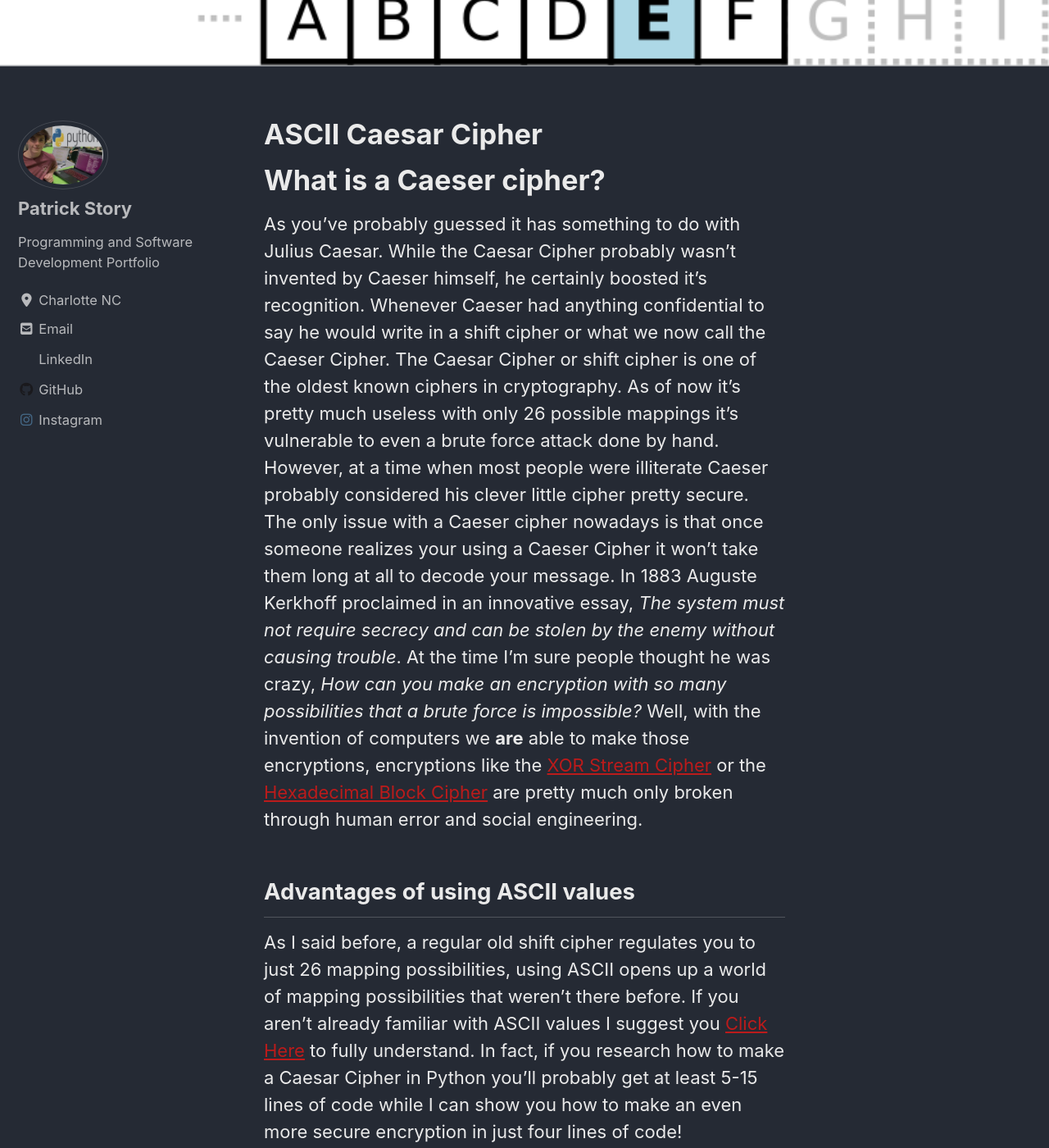
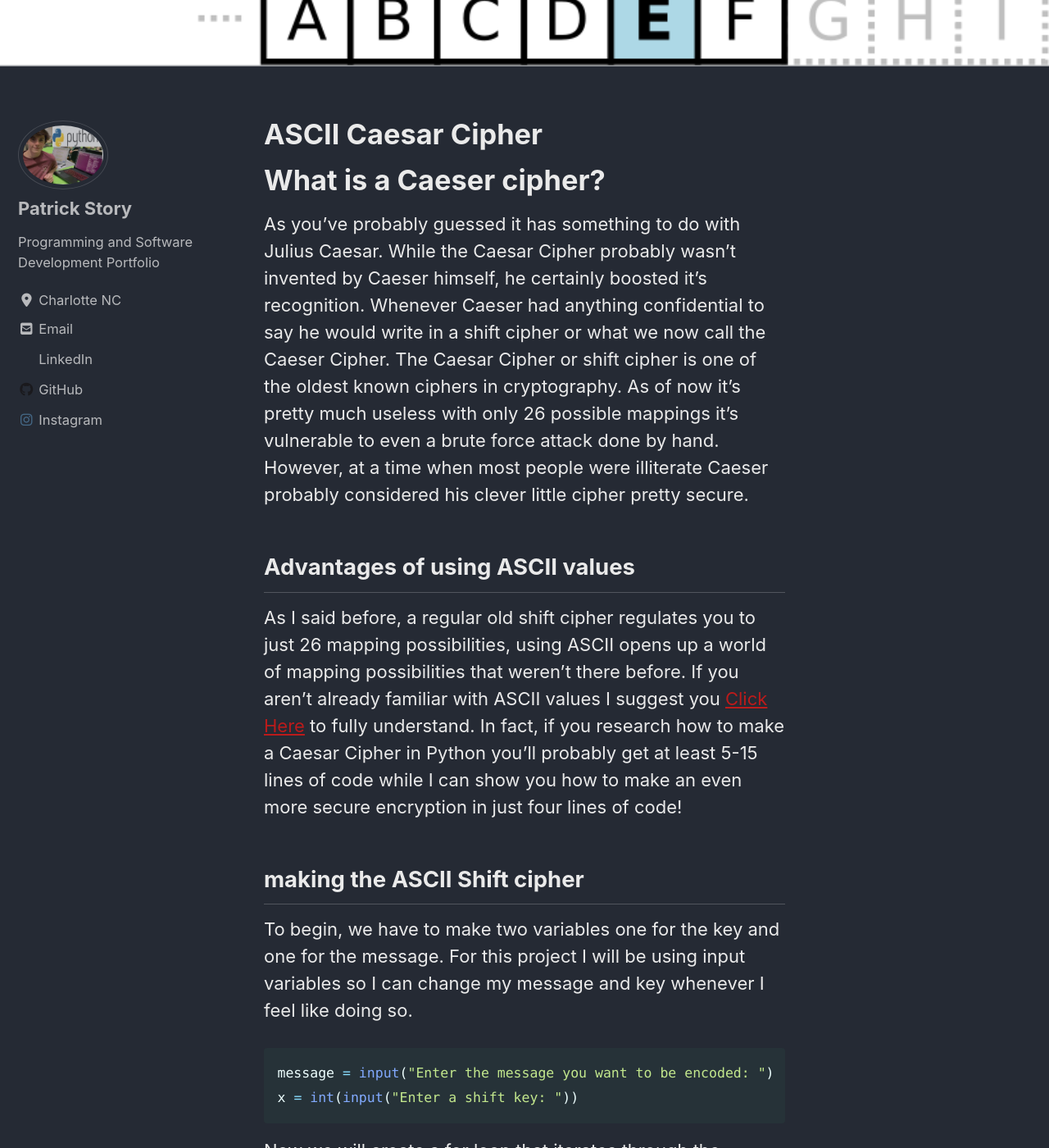
Before and after one commit to Patchyst/Patchyst.github.io, a Jekyll site: the page built from _posts/2019-08-9-CaesarCipher.md, in a window 1280 px wide and 1400 px high, scrolled down 547 px. Shown: the whole window at 82% size. Built offline with Jekyll 4.4.1, drawn with Linux system fonts in a browser that asks for light colours; cached includes are drawn as plain includes; nearby versions of some CDN libraries.

Commit message:
Update 2019-08-9-CaesarCipher.md

```diff
--- a/_posts/2019-08-9-CaesarCipher.md
+++ b/_posts/2019-08-9-CaesarCipher.md
@@ -8,7 +8,7 @@
 ---
 
 # What is a Caeser cipher?
-As you've probably guessed it has something to do with Julius Caesar. While the Caesar Cipher probably wasn't invented by Caeser himself, he certainly boosted it's recognition. Whenever Caeser had anything confidential to say he would write in a shift cipher or what we now call the Caeser Cipher. The Caesar Cipher or shift cipher is one of the oldest known ciphers in cryptography. As of now it's pretty much useless with only 26 possible mappings it's vulnerable to even a brute force attack done by hand. However, at a time when most people were illiterate Caeser probably considered his clever little cipher pretty secure. The only issue with a Caeser cipher nowadays is that once someone realizes your using a Caeser Cipher it won't take them long at all to decode your message. In 1883 Auguste Kerkhoff proclaimed in an innovative essay, *The system must not require secrecy and can be stolen by the enemy without causing trouble*. At the time I'm sure people thought he was crazy, *How can you make an encryption with so many possibilities that a brute force is impossible?* Well, with the invention of computers we **are** able to make those encryptions, encryptions like the [XOR Stream Cipher](https://patchyst.github.io/XORstream/) or the [Hexadecimal Block Cipher](https://patchyst.github.io/BlockCipher/) are pretty much only broken through human error and social engineering.
+As you've probably guessed it has something to do with Julius Caesar. While the Caesar Cipher probably wasn't invented by Caeser himself, he certainly boosted it's recognition. Whenever Caeser had anything confidential to say he would write in a shift cipher or what we now call the Caeser Cipher. The Caesar Cipher or shift cipher is one of the oldest known ciphers in cryptography. As of now it's pretty much useless with only 26 possible mappings it's vulnerable to even a brute force attack done by hand. However, at a time when most people were illiterate Caeser probably considered his clever little cipher pretty secure.
 
 ## Advantages of using ASCII values
 As I said before, a regular old shift cipher regulates you to just 26 mapping possibilities, using ASCII opens up a world of mapping possibilities that weren't there before. If you aren't already familiar with ASCII values I suggest you [Click Here](https://patchyst.github.io/indexASCII/) to fully understand. In fact, if you research how to make a Caesar Cipher in Python you'll probably get at least 5-15 lines of code while I can show you how to make an even more secure encryption in just four lines of code!
```
